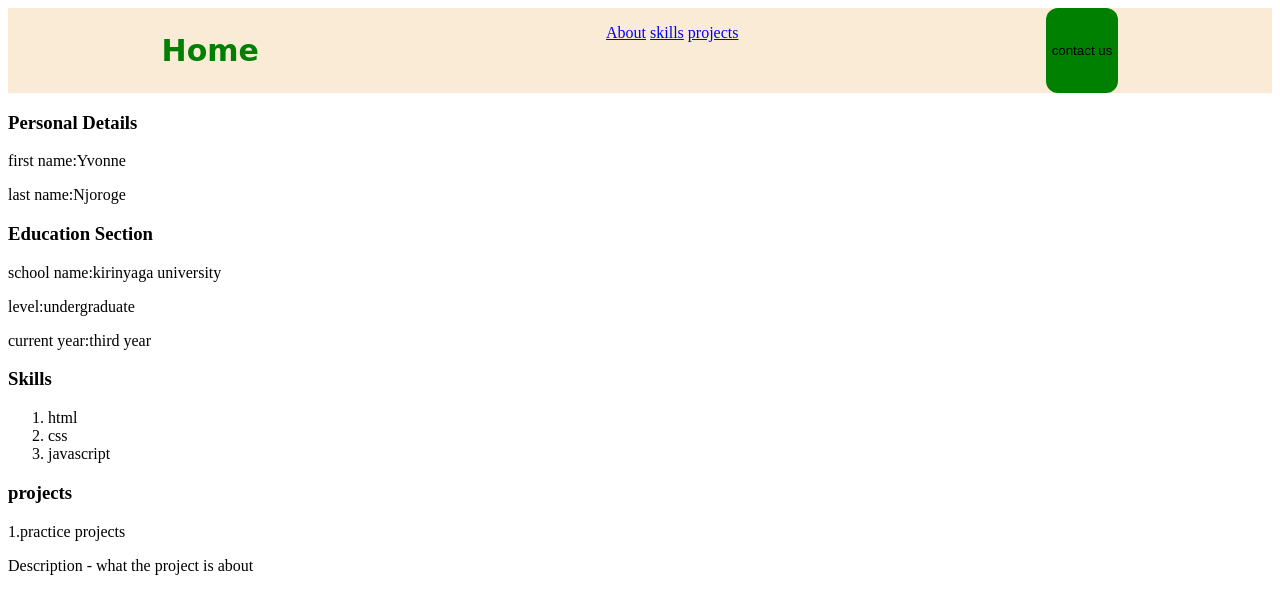
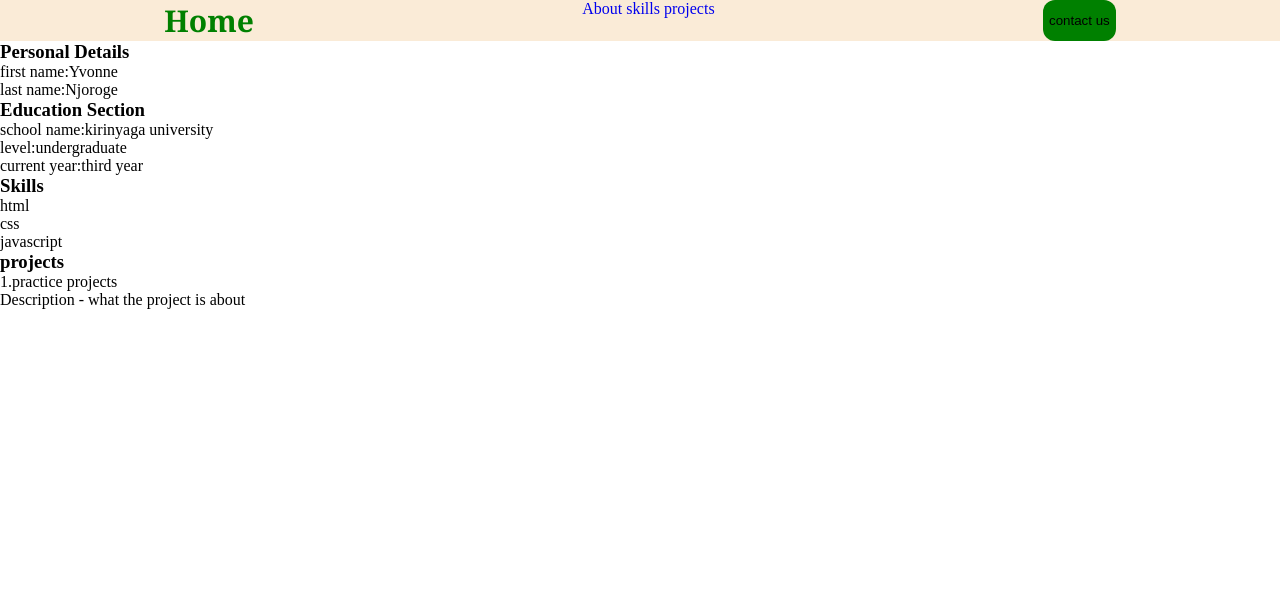
Before and after one commit to yvonne-njoroge/practice, a plain HTML site: page index.html in a window 1280 px wide. Drawn offline with Linux system fonts and the light colour scheme.

```diff
--- a/style.css
+++ b/style.css
@@ -1,3 +1,8 @@
+*{
+    box-sizing: border-box;
+    margin: 0 auto;
+    padding: 0;
+}
 .navbar{
     display: flex;
     background-color: antiquewhite;
@@ -6,14 +11,15 @@
 }
 .heading{
     font-size: 30px;
-    font-family:cursive;
+    font-family:Cambria, Cochin, Georgia, Times, 'Times New Roman', serif;
     color: green;
 }
-.linemover{
+nav a{
     text-decoration:none;
 }
-button{
+ nav button{
     background-color: green;
     border-radius: 12px;
     border: none;
+    padding: 6px;
 }
```
